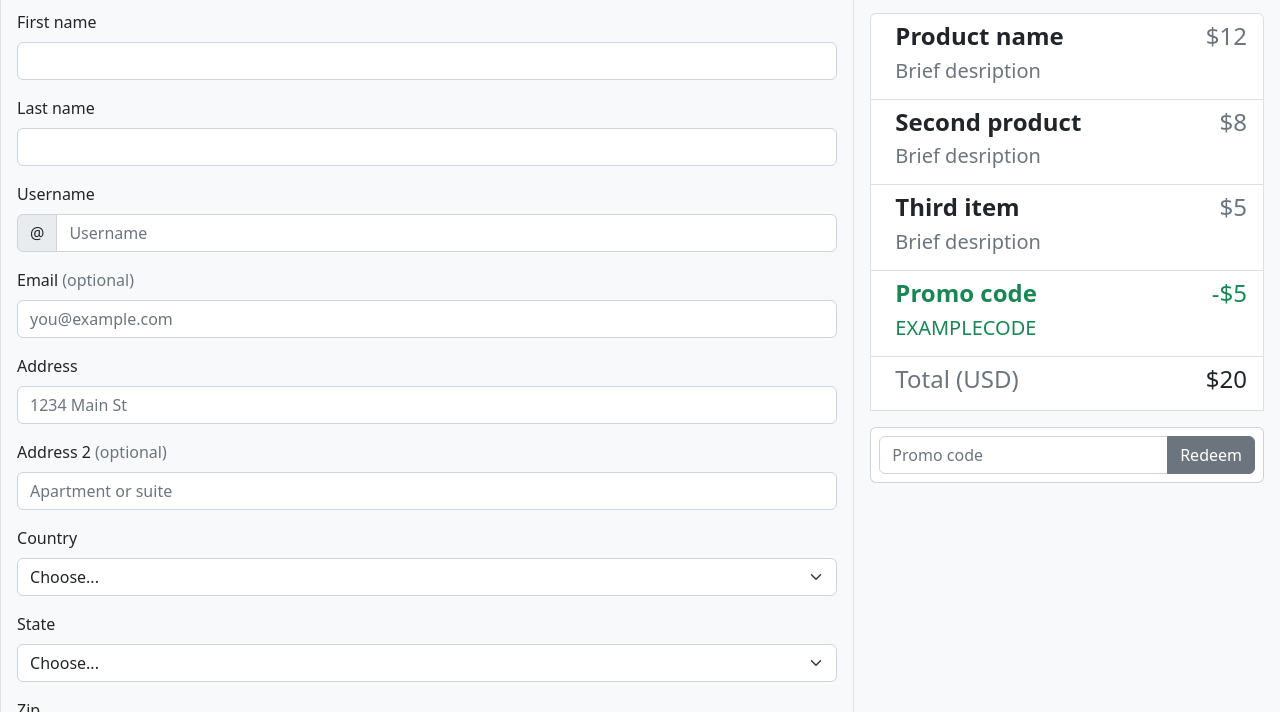
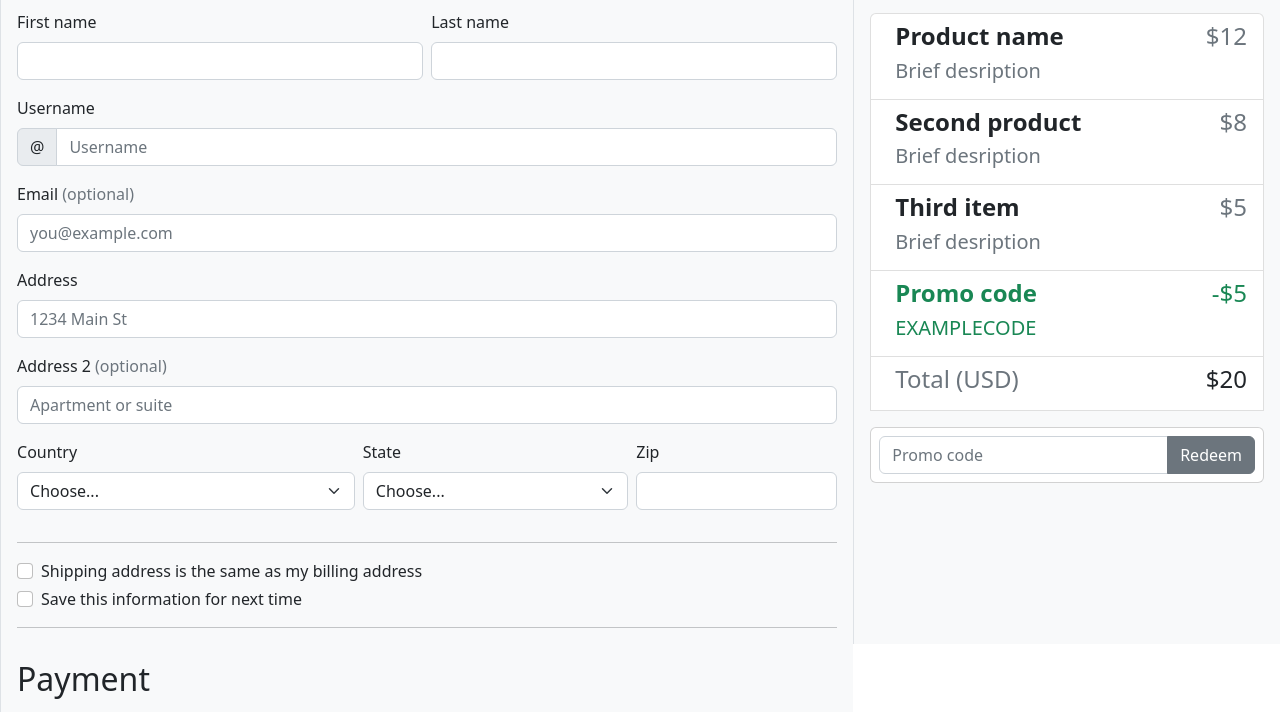
Before and after one commit to Strukturavaltas-03-Frontend-2022/bs-projekt-checkout-tamaslud, a plain HTML site: page index.html in a window 1280 px wide. Shown: the part 60-772 px from the top of the page. Drawn offline with nearby package versions, Linux system fonts and the light colour scheme.

Commit message:
responsive froms

```diff
--- a/index.html
+++ b/index.html
@@ -76,13 +76,15 @@
         </h2>
       </div>
       <form class="mx-3">
-        <div class="mb-3">
+        <div class="names d-flex flex-column flex-sm-row">
+          <div class="mb-3 col-12 pe-sm-1 col-sm-6">
             <label for="firstName" class="form-label">First name</label>
             <input type="text" class="form-control" id="firstName">
           </div>
-        <div class="mb-3">
+          <div class="mb-3 col-12 ps-sm-1 col-sm-6">
             <label for="lastName" class="form-label">Last name</label>
             <input type="text" class="form-control" id="lastName">
+          </div>
         </div>
         <div>
           <label for="userName" class="form-label">Username</label>
@@ -104,7 +106,8 @@
           <label for="Address2" class="form-label">Address 2 <span class="text-muted">(optional)</span></label>
           <input type="text" class="form-control" id="Address2" placeholder="Apartment or suite">
         </div>
-        <div class="mb-3">
+        <div class="countryStateZip d-flex flex-column flex-sm-row">
+          <div class="mb-3 col-12 col-sm-5 pe-sm-1">
             <label for="country" class="form-label">Country</label>
             <select class="form-select" id="country">
               <option selected>Choose...</option>
@@ -113,7 +116,7 @@
               <option value="3">Country Three</option>
             </select>
           </div>
-        <div class="mb-3">
+          <div class="mb-3 col-12 col-sm-4 px-sm-1">
             <label for="state" class="form-label">State</label>
             <select class="form-select" id="state">
               <option selected>Choose...</option>
@@ -122,10 +125,13 @@
               <option value="3">State Three</option>
             </select>
           </div>
-        <div class="mb-3">
+          <div class="mb-3 col-12 col-sm-3 ps-sm-1">
             <label for="Zip" class="form-label">Zip</label>
             <input type="text" class="form-control" id="Zip">
           </div>
+        </div>
+
+
         <hr class="my-3">
         <div class="mb-1 form-check">
           <input type="checkbox" class="form-check-input" id="check1">
@@ -137,10 +143,8 @@
         </div>
         <hr class="my-3">
       </form>
-
-
-
     </section>
+    </main>
 
 
     <!-- payment box-->
@@ -199,7 +203,6 @@
       </div>
 
     </section>
-  </main>
 
 
 
```
Lines whose indentation alone changed are shown as unchanged.
